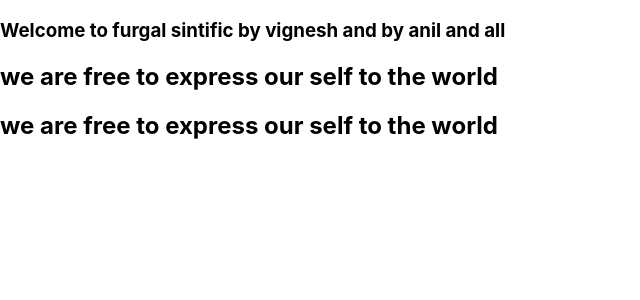
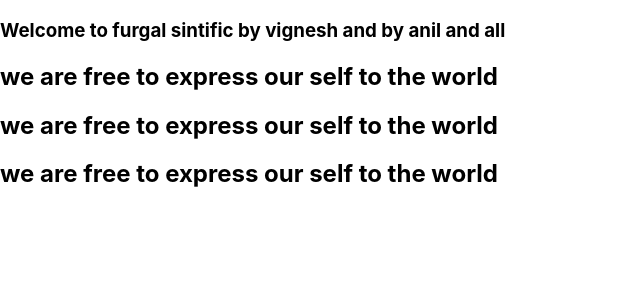
Before and after one commit to vigneshnm64/mytest, a React (Create React App) app: page / in a window 1280 px wide. Shown: the top 300 px of the page, without its empty margins (0-640 px from the left). Built offline with nearby package versions, Linux system fonts and the light colour scheme.

Commit message:
new-message-commit

```diff
--- a/src/App.js
+++ b/src/App.js
@@ -6,7 +6,7 @@ const App = () => {
       <h3>Welcome to furgal sintific by vignesh and by anil and all</h3>
       <h2>we are free to express our self to the world </h2>
       <h2>we are free to express our self to the world </h2>
-
+      <h2>we are free to express our self to the world </h2>
     </div>
   )
 }
```
